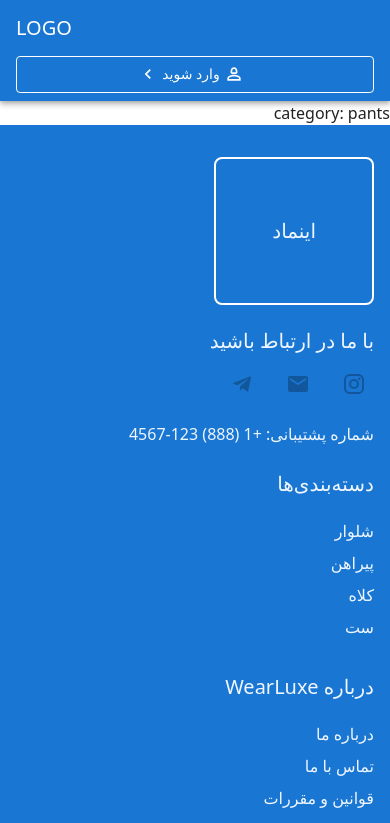
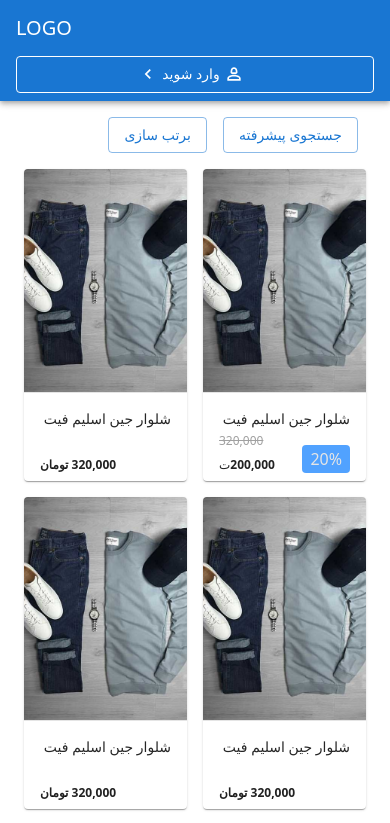
Before and after one commit to mehrdadj2005/WearLuxe, a Next.js app: page /products/category/pants in a window 390 px wide. Shown: the top 823 px of the page. Built offline with nearby package versions, Linux system fonts and the light colour scheme; some icons are missing; what @mui/material-nextjs would draw is missing.

Commit message:
feat : page in category folder
- create layout
- create drawers filter and sort by ...

```diff
--- a/src/app/(shop)/products/category/[categorySlug]/page.tsx
+++ b/src/app/(shop)/products/category/[categorySlug]/page.tsx
@@ -1,19 +1,34 @@
+import ProductCard from "@/components/products/productCard";
 import { categories } from "@/config/category";
+import { catsCategory } from "@/config/catsCategory";
+import { Box } from "@mui/material";
 
 interface ICategory {
-    params: Promise<{ categorySlug: string }>;
+  params: Promise<{ categorySlug: string }>;
 }
 
 export async function generateStaticParams() {
-    return categories.map((category) => ({
-        categorySlug: category.slug,
-    }));
+  return categories.map((category) => ({
+    categorySlug: category.slug,
+  }));
 }
 
 async function CategoryPage({ params }: ICategory) {
-    console.log(await params);
+  console.log(await params);
 
-    return (<div>category: {(await params).categorySlug}</div>);
+  // return (<div>category: {(await params).categorySlug}</div>);
+  return (
+    <Box className="w-full px-0 flex flex-wrap justify-start">
+      {catsCategory.products.map((item) => (
+        <Box
+          key={item.id}
+          className="p-2 w-1/2 sm:w-1/3 lg:w-1/4 flex justify-center"
+        >
+          <ProductCard {...item} />
+        </Box>
+      ))}
+    </Box>
+  );
 }
 
 export default CategoryPage;
--- /dev/null
+++ b/src/app/(shop)/products/category/layout.tsx
@@ -0,0 +1,48 @@
+"use client";
+
+import Container from "@/components/container";
+import ProductDetailsFilter from "@/components/products/productDetailsFilter";
+import ProductDetailsSort from "@/components/products/productDetailsSort";
+import { Box, Button } from "@mui/material";
+import { useState } from "react";
+
+export default function RootLayout({
+  children,
+}: Readonly<{
+  children: React.ReactNode;
+}>) {
+  const [openFilterDrawer, setOpenFilterDrawer] = useState(false);
+  const [openSortDrawer, setOpenSortDrawer] = useState(false);
+
+  const toggleDrawerFilter = (open: boolean) => setOpenFilterDrawer(open);
+  const toggleDrawerSort = (open: boolean) => setOpenSortDrawer(open);
+
+  return (
+    <Container className="flex xl:flex-row flex-col">
+      <Box className="flex p-4 pb-2 gap-x-4 xl:hidden">
+        <Box>
+          <Button
+            variant="outlined"
+            onClick={() => toggleDrawerFilter(!openFilterDrawer)}
+          >
+            جستجوی پیشرفته
+          </Button>
+        </Box>
+        <Box>
+          <Button
+            variant="outlined"
+            onClick={() => toggleDrawerSort(!openSortDrawer)}
+          >
+            برتب سازی
+          </Button>
+        </Box>
+      </Box>
+      <ProductDetailsFilter showDrawerFilter={openFilterDrawer} />
+
+      <Box className="flex flex-col w-full">
+        <ProductDetailsSort showDarwerSort={openSortDrawer} />
+        {children}
+      </Box>
+    </Container>
+  );
+}
```
